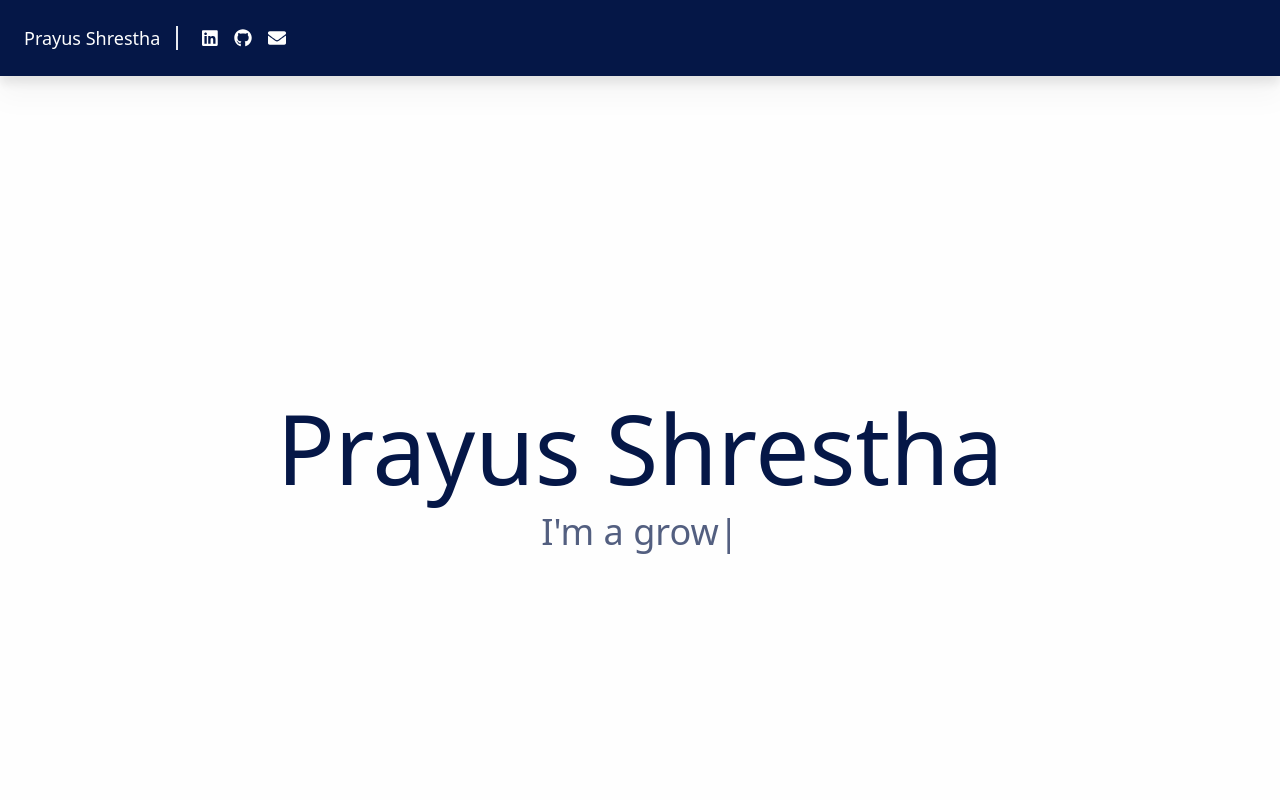
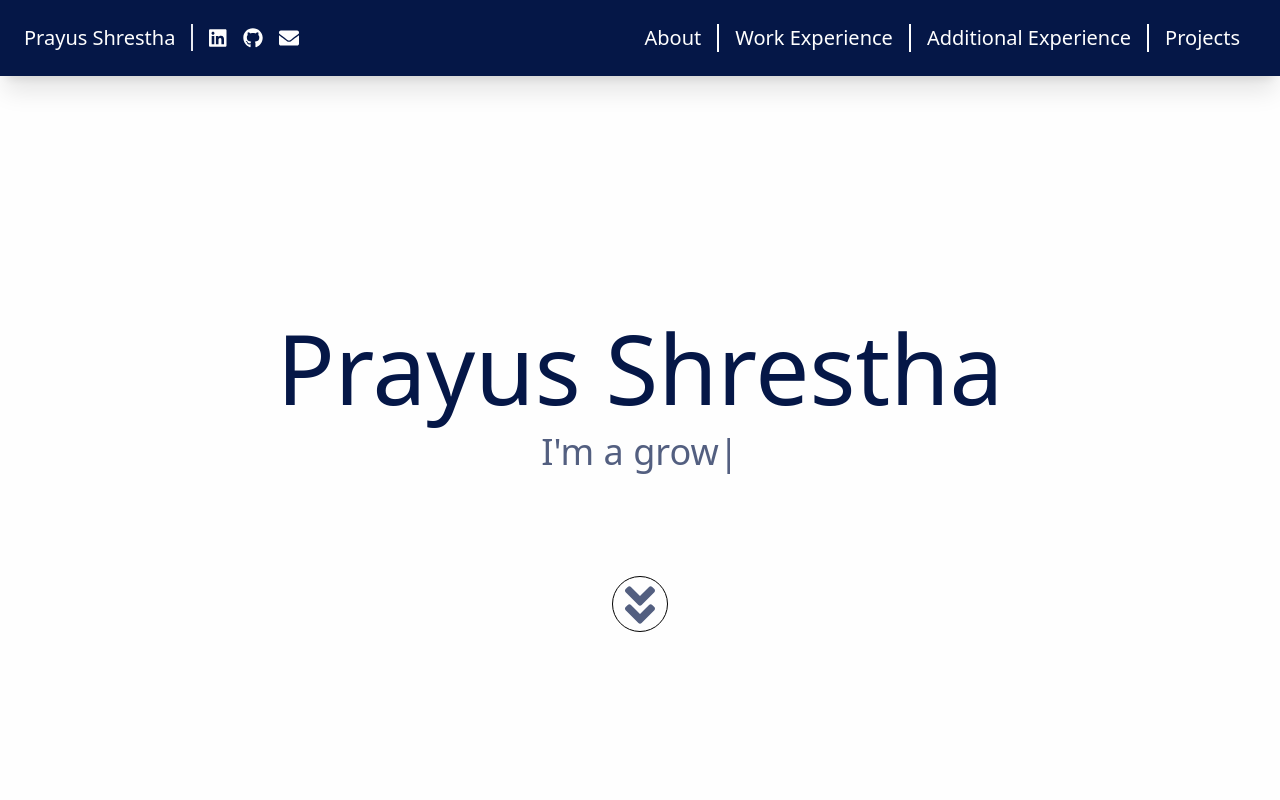
Before and after one commit to PrayusShrestha/personal-website, a React (Create React App) app: page / in a window 1280 px wide. Shown: the top 800 px of the page. Built offline with nearby package versions, Linux system fonts and the light colour scheme.

Commit message:
feature: clicking on header link will now scroll to relevant section on the page

```diff
--- a/package.json
+++ b/package.json
@@ -18,6 +18,7 @@
     "react": "^17.0.2",
     "react-dom": "^17.0.2",
     "react-scripts": "5.0.0",
+    "react-scroll": "^1.8.4",
     "react-typist": "^2.0.5",
     "web-vitals": "^2.1.2"
   },
--- a/src/App.css
+++ b/src/App.css
@@ -6,10 +6,17 @@
 @layer components {
 
     .resume-heading {
-      @apply w-full mb-4 m-auto border-2 border-gray-400 bg-white rounded-lg p-4 flex-col justify-between leading-normal
+      @apply w-full h-2/4 mb-4 m-auto border-2 border-gray-400 bg-white rounded-lg p-4 flex-col justify-between leading-normal
     }
 
     .resume-item {
       @apply flex flex-col justify-center h-1/3 m-4 relative
     }
+
+    .header-section {
+      @apply inline float-right px-4 inline float-right px-4 hover:font-bold
+    }
+    .header-section > .active {
+      @apply border-b border-white
+    }
   }
--- a/src/components/About.js
+++ b/src/components/About.js
@@ -7,8 +7,8 @@ import { FontAwesomeIcon } from '@fortawesome/react-fontawesome';
 function About() {
 
     return (
-            <div class="flex p-10 w-11/12 my-10 m-auto text-center bg-glitter">
-                <div class="border-2 border-payne_grey bg-light-glitter bg-white rounded-lg p-4 flex flex-col hover:border-oxford_blue hover:shadow-lg">
+            <div class="flex p-10 w-11/12 h-11/12 my-10 m-auto text-center bg-glitter" id="About">
+                <div class="border-2 border-payne_grey bg-white rounded-lg p-4 flex flex-col hover:border-oxford_blue hover:shadow-lg">
                     <div class="">
                         <div class="font-extrabold text-xl mb-2 text-oxford_blue">Welcome!</div>
                         <p class="text-base text-payne_grey font-light">
--- a/src/components/ExperienceList.js
+++ b/src/components/ExperienceList.js
@@ -11,12 +11,16 @@ function ExperienceList(props) {
     const experiences = json.experiences.filter((experience) => { return experience.type == title; });
     const [arrowDir, setArrowDir] = useState(-1);
 
+    const Scroll = require('react-scroll');
+    const Element = Scroll.Element;
+
     const handleClick = () => {
         setArrowDir(arrowDir * -1);
     }
 
     return (
-        <div class="resume-heading my-10 border-payne_grey hover:border-oxford_blue hover:shadow-lg">
+
+            <div id={title} class="resume-heading my-10 border-payne_grey hover:border-oxford_blue hover:shadow-lg" >
                 <div className="text-center">
                     <h1 className="inline mx-auto font-extrabold text-xl text-oxford_blue">
                         {title}
@@ -30,6 +34,7 @@ function ExperienceList(props) {
                     );
                 })}
             </div>
+
     );
 }
 
--- a/src/components/ExperienceListItem.js
+++ b/src/components/ExperienceListItem.js
@@ -13,26 +13,21 @@ function ExperienceListItem(props) {
     start,
     end,
     location,
-    bullets } = props.data;
+    bullets
+  } = props.data;
 
-  const [arrowDir, setArrowDir] = useState(-1);
-  const handleClick = () => {
-    setArrowDir(arrowDir * -1);
-  }
 
   const logo_route = require("../data/logos/" + logo);
 
   return (
-      <>
-        <div className="flex flex-col justify-center h-1/3 m-10 relative">
-          <div
-            class="w-full flex flex-row space-x-5 space-y-3 rounded-lg hover:shadow-lg p-3 mx-auto bg-white">
+        <div className="justify-center h-1/3 m-10 relative z-0 hover:shadow-lg">
+          <div class="w-full flex flex-row space-x-5 space-y-3 rounded-lg p-3 mx-auto bg-white">
             <div className="w-1/4 grid place-items-center">
               <a href={link} target="_blank">
                 <img src={logo_route} alt="Company Logo"/>
               </a>
             </div>
-            <div className="w-full flex-col p-3 inline">
+            <div className="w-full flex-col p-3 inline relative">
               <div className="text-oxford_blue">
                 <div className="font-bold text-xl">
                   {company}
@@ -55,7 +50,6 @@ function ExperienceListItem(props) {
             </div>
           </div>
         </div>
-      </>
     );
 }
 
--- a/src/components/Header.js
+++ b/src/components/Header.js
@@ -4,9 +4,14 @@ import { faLinkedin, faGithub } from '@fortawesome/free-brands-svg-icons';
 import { faEnvelope } from '@fortawesome/free-solid-svg-icons';
 import json  from '../data/resume/resume';
 import { forwardRef } from 'react';
+import { Link, animateScroll } from "react-scroll";
 
-// function Header(props) {
-const Header = forwardRef(({ workExperienceClick }, ref) => {
+
+function Header(props) {
+    let Scroll = require('react-scroll');
+    let scroller = Scroll.scroller;
+    const offset = props.offset;
+
 
     const {
         email,
@@ -16,31 +21,84 @@ const Header = forwardRef(({ workExperienceClick }, ref) => {
 
 
     return (
-        <nav className="sticky absolute top-0 width-full bg-oxford_blue text-white text-lg px-6 py-6 drop-shadow-xl">
+        <div className="sticky absolute top-0 width-full text-white text-xl px-6 py-6 bg-oxford_blue  shadow-xl z-10">
+        {/* // <div className="sticky absolute top-0"> */}
             <ul className="list-none">
-                <li className="inline pr-4 border-r-2 border-glitter mr-6">
+                <li  onClick={() => {animateScroll.scrollToTop()}} className="inline pr-4 border-r-2 border-glitter mr-4">
                     Prayus Shrestha
                 </li>
 
-                <li className="inline block pr-4">
+                <li className="inline pr-4">
                     <a target="_blank" href={linkedin_url}>
                         <FontAwesomeIcon icon={faLinkedin}></FontAwesomeIcon>
                     </a>
                 </li>
-                <li className="inline block pr-4">
+                <li className="inline pr-4">
                     <a target="_blank" href={github_url}>
                         <FontAwesomeIcon icon={faGithub}></FontAwesomeIcon>
                     </a>
                 </li>
-                <li className="inline block pr-4">
+                <li className="inline pr-4">
                     <a target="_blank" href={"mailto:" + email}>
                         <FontAwesomeIcon icon={faEnvelope}></FontAwesomeIcon>
                     </a>
                 </li>
+
+                <li className="header-section">
+                <Link
+                    activeClass="active"
+                    to="Projects"
+                    spy={true}
+                    smooth={true}
+                    offset={offset}
+                    duration={500}
+                >
+                        Projects
+                </Link>
+                </li>
+                <li className="header-section border-r-2 border-white">
+                <Link
+                    activeClass="active"
+                    to="Additional Experience"
+                    spy={true}
+                    smooth={true}
+                    offset={offset}
+                    duration={500}
+                >
+                        Additional Experience
+                </Link>
+                    </li>
+                <li className="header-section border-r-2 border-white">
+                    <Link
+                        activeClass="active"
+                        to="Work Experience"
+                        spy={true}
+                        smooth={true}
+                        offset={offset}
+                        duration={500}
+                    >
+                            Work Experience
+                    </Link>
+
+                </li>
+                <li className="header-section border-r-2 border-white">
+                <Link
+                    activeClass="active"
+                    to="About"
+                    spy={true}
+                    smooth={true}
+                    offset={offset}
+                    duration={500}
+                >
+                        About
+                </Link>
+                </li>
+
+
             </ul>
-        </nav>
+        </div>
     );
 
-  }
-)
+}
+
 export default Header;
--- a/src/components/LandingPage.js
+++ b/src/components/LandingPage.js
@@ -5,6 +5,9 @@ import ExperienceList from "./ExperienceList"
 import Footer from "./Footer"
 import Header from "./Header"
 import ProjectList from "./ProjectList"
+import { FontAwesomeIcon } from '@fortawesome/react-fontawesome';
+import { faAngleDoubleDown } from '@fortawesome/free-solid-svg-icons';
+import { Link } from "react-scroll";
 
 function LandingPage() {
     const [idx, setIdx] = useState(0)
@@ -18,20 +21,35 @@ function LandingPage() {
         setIdx(idx + 1);
     }
 
-
+    const offset = -120;
     return(
         <div className="bg-glitter">
-            <Header/>
+            <Header offset={offset}/>
             <div className="h-screen bg-white">
-                <div className="text-4xl text-center relative left-1/2 top-2/4 -translate-x-1/2 -translate-y-1/2 text-payne_grey">
+                <div className="block text-4xl text-center relative left-1/2 top-1/2 -translate-x-1/2 -translate-y-1/2 text-payne_grey">
                     <h1 className="text-8xl pb-4 text-oxford_blue">Prayus Shrestha</h1>
-                    <Typist onTypingDone={onTypingDone} avgTypingDelay={80} stdTypingDelay={0} key={idx}>
+                    <Typist className="pb-12 relative" onTypingDone={onTypingDone} avgTypingDelay={80} stdTypingDelay={0} key={idx}>
                         {`I'm` } {messages[idx % messages.length]}
                         <Typist.Backspace count={messages[idx % messages.length].length} delay={2000}/>
                     </Typist>
+                    <div className="mt-14 w-14 h-14 border border-black p-1 rounded-full m-auto hover:border-2 relative">
+                        <Link
+                            activeClass="active"
+                            to="About"
+                            spy={true}
+                            smooth={true}
+                            offset={offset}
+                            duration={500}
+                        >
+                            <FontAwesomeIcon className="text-5xl hover:text-oxford_blue" icon={faAngleDoubleDown}></FontAwesomeIcon>
+                        </Link>
+                    </div>
+
                 </div>
             </div>
-            <About />
+            <div className="h-1/2">
+                <About />
+            </div>
             <div className="bg-white">
                 <div className="pb-10 p-10"><ExperienceList type="Work Experience"/></div>
                 <div className="bg-glitter pb-10 p-10"><ExperienceList type="Additional Experience"/> </div>
--- a/src/components/ProjectList.js
+++ b/src/components/ProjectList.js
@@ -11,9 +11,9 @@ function ProjectList() {
     const [arrowDir, setArrowDir] = useState(-1);
 
     return (
-        <div class="resume-heading my-10 border-payne_grey hover:border-oxford_blue hover:shadow-inner">
+        <div id="Projects" class="resume-heading my-10 border-payne_grey hover:border-oxford_blue hover:shadow-inner">
                 <div className="inline mx-auto font-extrabold text-xl text-center text-oxford_blue">
-                    <h1 className="">
+                    <h1 id=""className="">
                         Projects
                     </h1>
                 </div>
--- a/src/data/education.json
+++ /dev/null
@@ -1,3 +0,0 @@
-{
-
-}
--- a/src/data/resume/resume.js
+++ b/src/data/resume/resume.js
@@ -140,7 +140,7 @@ const json = {
         {
             "name": "This Website!",
             "github_url": "https://github.com/PrayusShrestha/personal-website",
-            "description": "I developed this site using React.js and Tailwind CSS to (1) learn more about front-end development and (2) as an online platform to showcase my skills and experiences!.",
+            "description": "I developed this site using React.js and Tailwind CSS to (1) learn more about front-end development and (2) as an online platform to showcase my skills and experiences!",
             "completed": "Jan. 2021",
             "logo": "website.png",
             "tech_stack": ["React.js"]
```
Also changed, not shown: 1 other file (tests, documents, lock files or other folders). Lines whose indentation alone changed are shown as unchanged.
